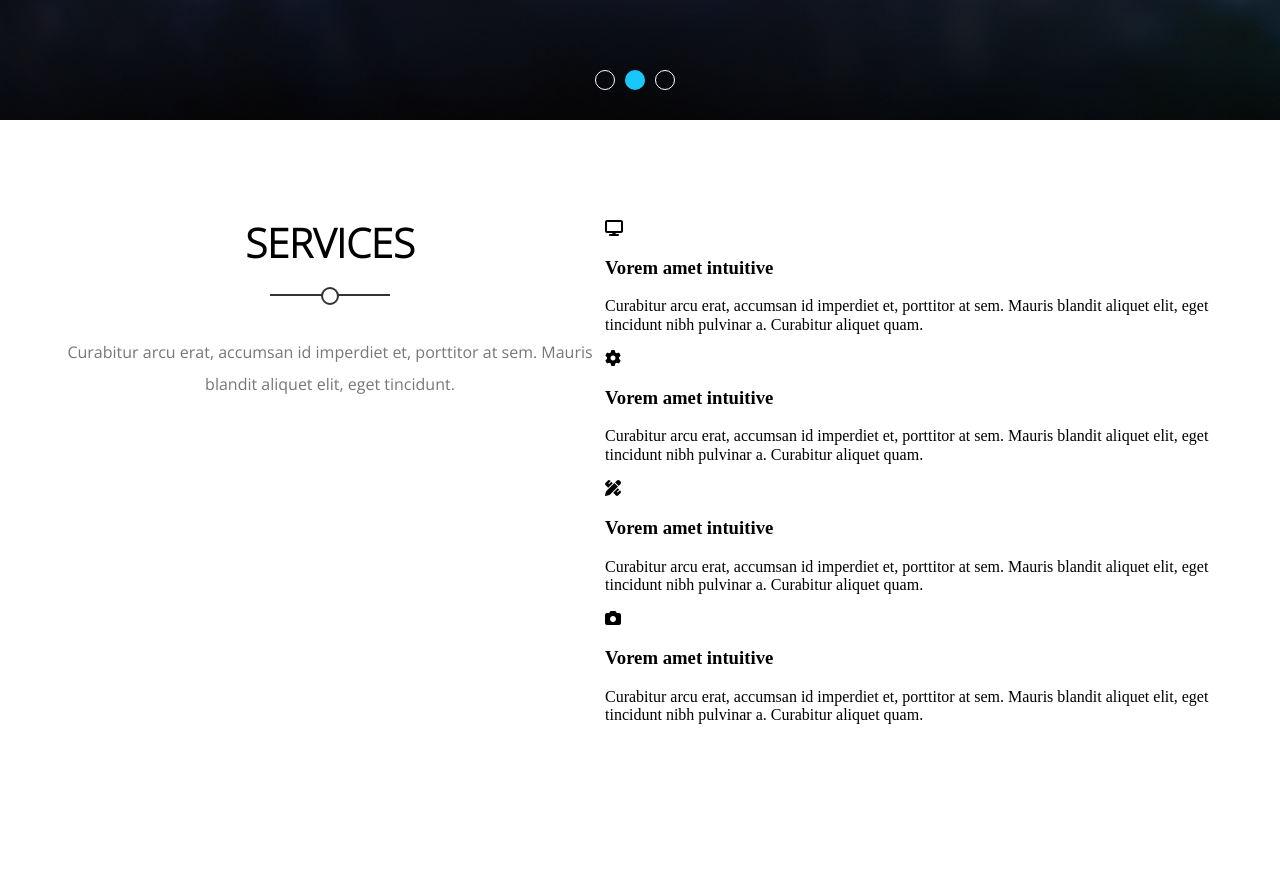
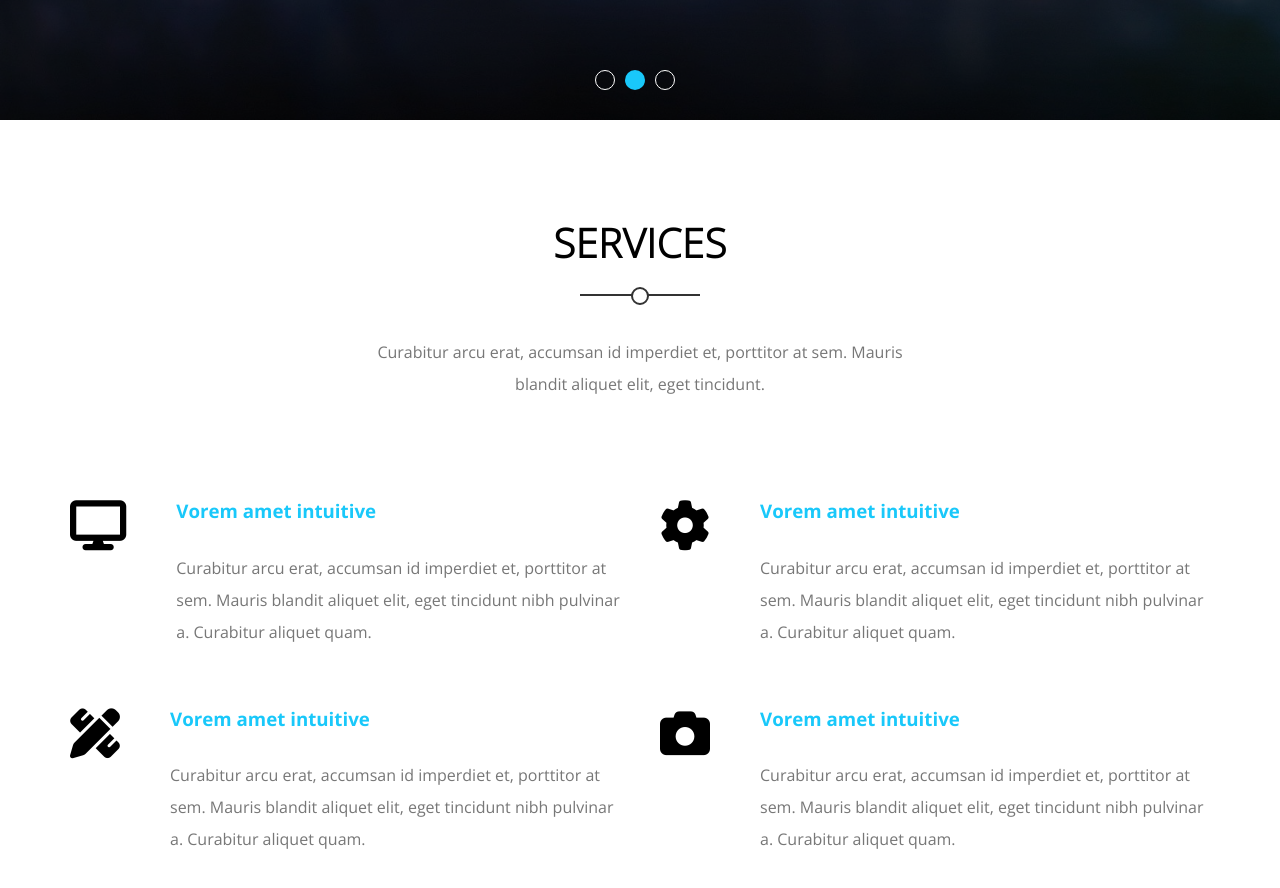
Before and after one commit to SalmaQassem/HTML_And_CSS_Template3, a plain HTML site: page index.html in a window 1280 px wide. Shown: the part 680-1568 px from the top of the page. Before the commit the page ends 1521 px from the top, so only its background shows below. Drawn offline with Linux system fonts and the light colour scheme; files whose address does not match are found by name.

Commit message:
Added Services Section Styles

```diff
--- a/CSS/style.css
+++ b/CSS/style.css
@@ -249,11 +249,9 @@ header .circles span:nth-of-type(2) {
 
 /*******Start of Sections Styles*******/
 
-/*******Start of Services-section Style*******/
-.Services {
+/*******Start of Services Section Style*******/
+.Services-Section {
     padding: var(--Padding);
-    display: flex;
-    justify-content: center;
 }
 .Services .Header-Section {
     text-align: center;
@@ -263,6 +261,7 @@ header .circles span:nth-of-type(2) {
     margin-bottom: 70px;
     font-family: Main_Font4, sans-serif;
     font-size: 40px;
+    letter-spacing: 0.5px;
     position: relative;
 }
 .Services .Header-Section h3::after {
@@ -294,3 +293,28 @@ header .circles span:nth-of-type(2) {
     line-height: 2;
     color: var(--TextFontColor);
 }
+.Services .services-items {
+    display: grid;
+    grid-template-columns: repeat(auto-fill, minmax(400px,1fr));
+    grid-column-gap: 40px;
+    grid-row-gap: 60px;
+}
+.Services .services-items > section {
+    display: flex;
+    gap: 50px;
+}
+.Services .services-items > section i {
+    font-size: 50px;
+}
+.Services .services-items > section > section h3 {
+    margin: 0 0 30px 0;
+    font-family: Main_Font, sans-serif;
+    color: var(--MainColor);
+}
+.Services .services-items > section > section p {
+    margin: 0;
+    font-family: Main_Font6, sans-serif;
+    color: var(--TextFontColor);
+    line-height: 2;
+}
+/*******End of Services Section Style*******/
```
